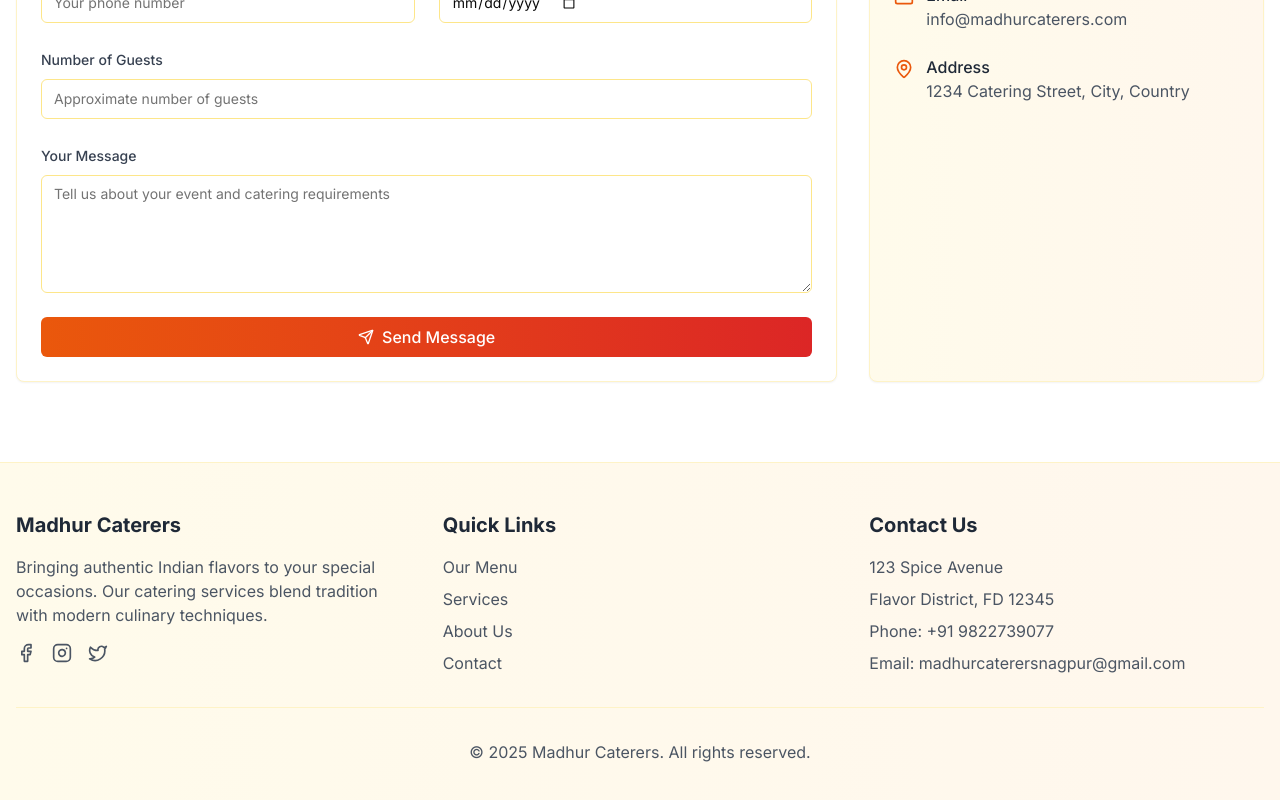
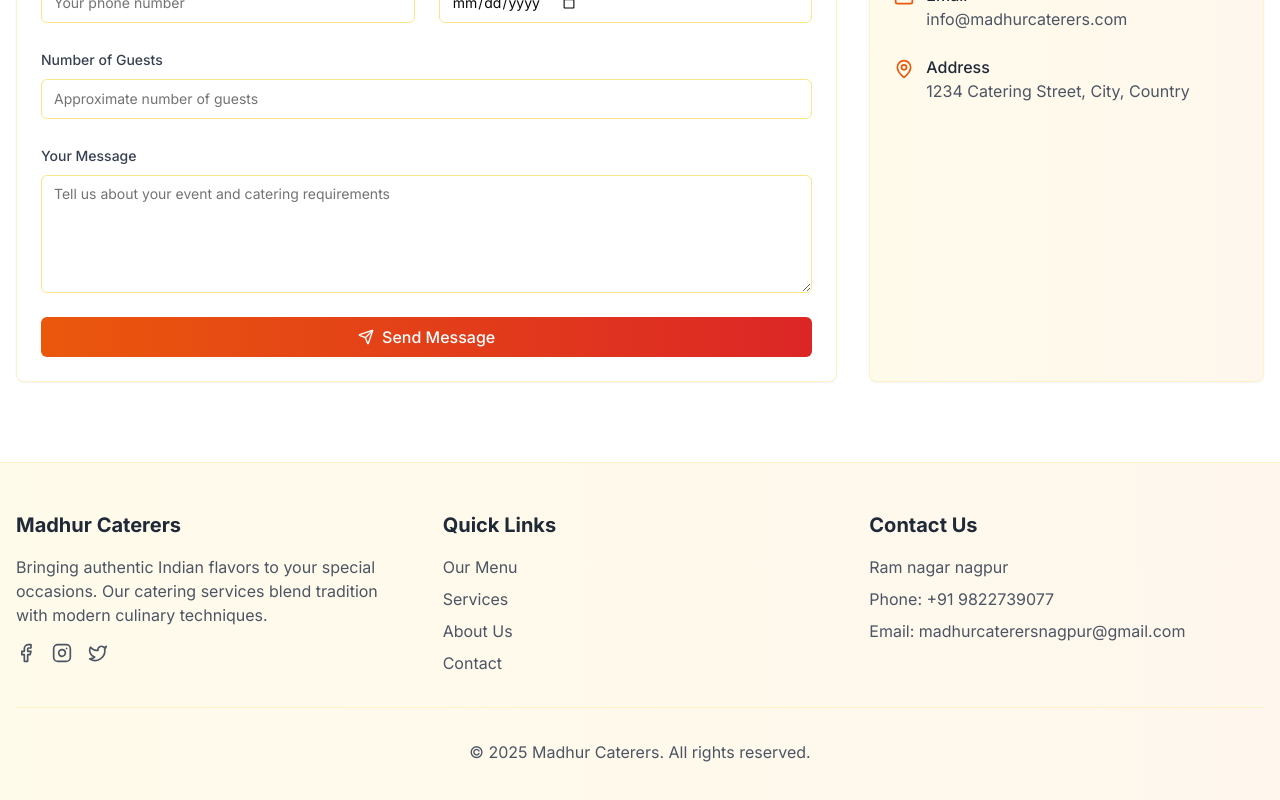
Before and after one commit to NitroZeuss/madhur-frontend, a Next.js app: page / in a window 1280 px wide. Shown: the part 4519-5319 px from the top of the page. Built offline with nearby package versions, Linux system fonts and the light colour scheme; no server answers.

Commit message:
SPLLINTER CELL

```diff
--- a/components/footer.tsx
+++ b/components/footer.tsx
@@ -55,8 +55,8 @@ export default function Footer() {
           <div>
             <h3 className="text-xl font-bold text-gray-800 mb-4">Contact Us</h3>
             <address className="not-italic text-gray-600 space-y-2">
-              <p>123 Spice Avenue</p>
-              <p>Flavor District, FD 12345</p>
+              <p>Ram nagar nagpur</p>
+              <p></p>
               <p className="mt-4">Phone: +91 9822739077</p>
               <p>Email: madhurcaterersnagpur@gmail.com</p>
             </address>
```
